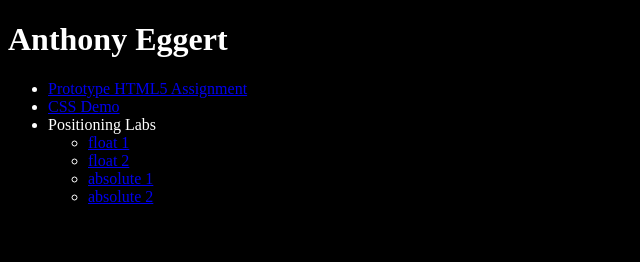
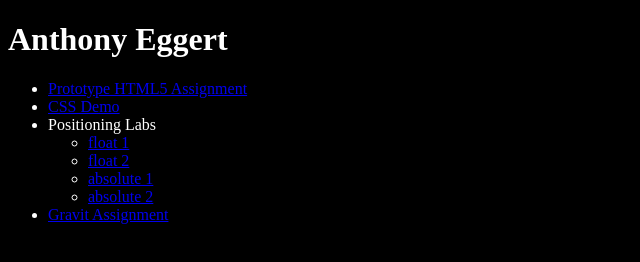
Before and after one commit to Eggert8910/ifsc-1310, a plain HTML site: page index.html in a window 1280 px wide. Shown: the whole page, without its empty margins (0-640 px from the left). Drawn offline with Linux system fonts and the light colour scheme.

Commit message:
Gravit assignment icon

```diff
--- a/index.html
+++ b/index.html
@@ -27,6 +27,9 @@
                         <li><a href="positioning/absolute2.html">absolute 2</a></li>
                     </ul>
                 </li>
+                <li>
+                    <a href="assets/img/gravit-tutorial-icon.png" title="Gravit Tutorial Icon">Gravit Assignment</a>
+                </li>
             </ul>
         </nav>
     </body>
```
Also changed, not shown: assets/img/gravit-tutorial-icon.png (added).
